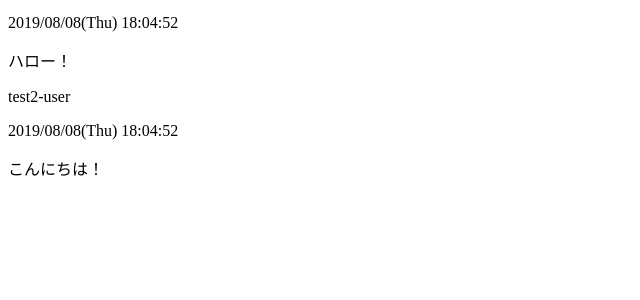
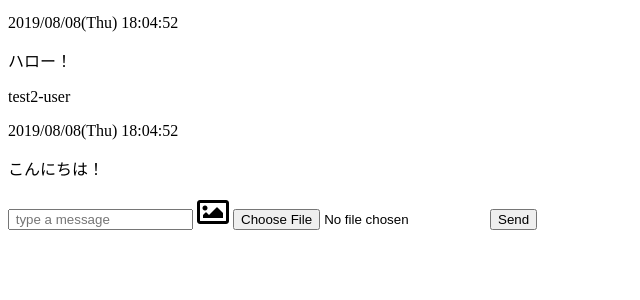
Before and after one commit to STHEXA/chat-space, a Rails app: page /messages in a window 1280 px wide. Shown: the part 448-748 px from the top of the page, without its empty margins (0-640 px from the left). Run offline with Rails 7, Linux system fonts and the light colour scheme; some libraries are stand-ins or nearby versions.

Commit message:
Add form-container
Created a form part to post a message.

```diff
--- a/app/views/messages/index.html.haml
+++ b/app/views/messages/index.html.haml
@@ -41,3 +41,11 @@
         %p.messages-container__name test2-user
         %p.messages-container__timestump 2019/08/08(Thu) 18:04:52
         %p.messages-container__user-message こんにちは！
+
+    .form-container
+      %form{:action => "#"}
+        %input.form-container__message{:placeholder => " type a message", :type => "text"}/
+        %label{:for => "form-container__image"}
+          %i.far.fa-image.fa-2x
+          %input#form-container__image{:type => "file"}
+        %input.form-container__btn{:type => "submit", :value => "Send"}/
```
